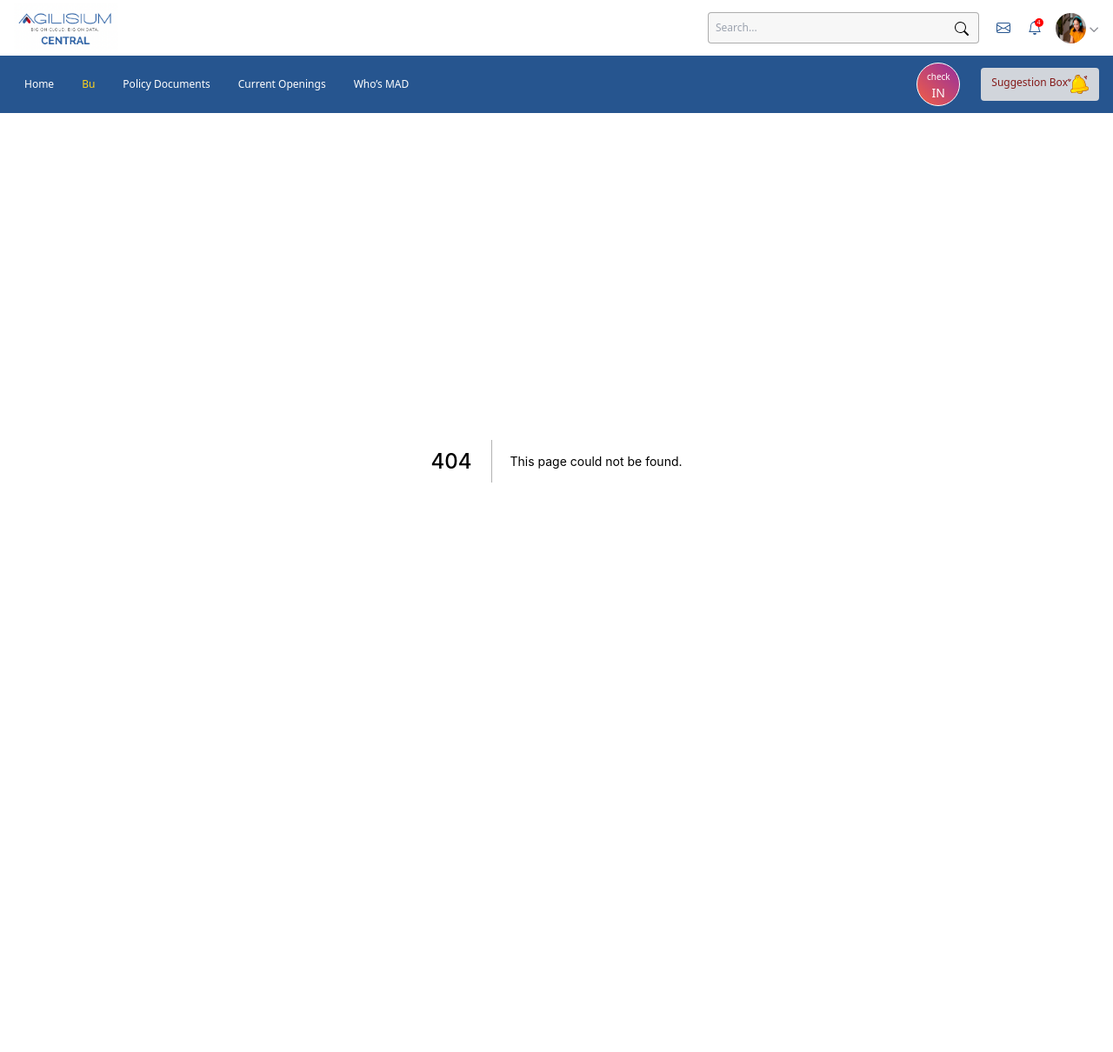
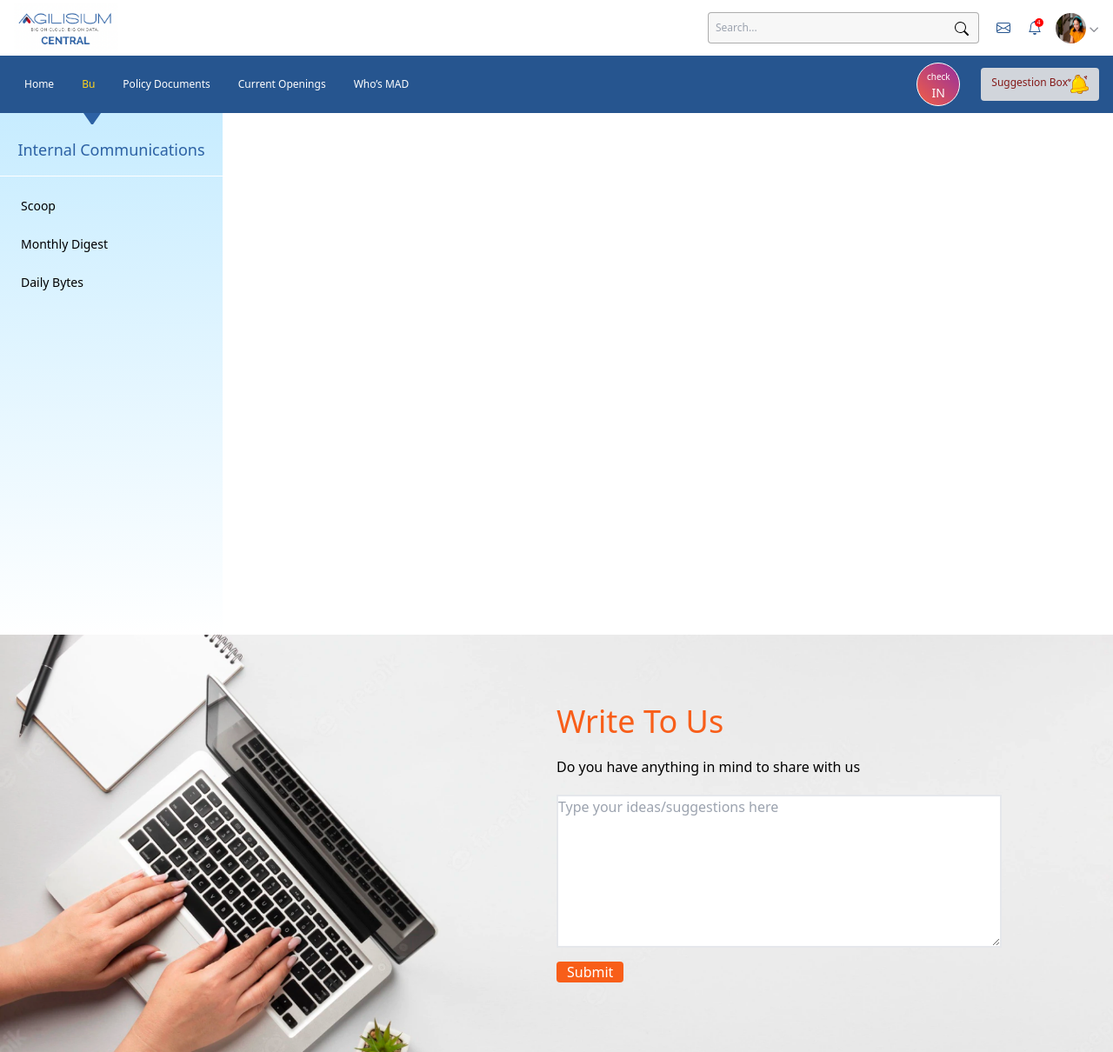
Before and after one commit to Jaga15/agilisium-central, a Next.js app: page /Bu/InternalCommunications/DailyBytes in a window 1280 px wide. Before the commit this address had no page. Shown: the whole page at 87% size. Before the commit the page ends 930 px from the top, so only its background shows below. Built offline with nearby package versions, Linux system fonts and the light colour scheme.

Commit message:
DailyBytes

```diff
--- a/components/CarouselLayout/CarouselLayout.tsx
+++ b/components/CarouselLayout/CarouselLayout.tsx
@@ -3,7 +3,7 @@ interface CarouselLayouttype {
 }
 const CarouselLayout = (props: CarouselLayouttype) => {
   return (
-    <div className="flex py-8 items-center justify-between mx-7">
+    <div className="flex py-8 items-center justify-between mx-3">
       <img src="../assets/images/Group 68.svg" className="mr-2 w-6 h-6" />
       <img className="object-scale-down h-72 " src={props.image} />
       <img src="../assets/images/Group 18.svg" className="ml-2 w-6 h-6" />
--- a/components/SideNav/SideNav.module.css
+++ b/components/SideNav/SideNav.module.css
@@ -10,3 +10,11 @@
 .blue {
   color: #2c61a4;
 }
+.triangle {
+  border-top: 13px solid #2c61a4;
+  border-right: 9px solid transparent;
+  border-left: 9px solid transparent;
+}
+.height {
+  height: 75vh;
+}
--- a/components/SideNav/Sidenav.tsx
+++ b/components/SideNav/Sidenav.tsx
@@ -1,17 +1,32 @@
 import classes from './SideNav.module.css'
 
-const SideNav = () => {
-  const fields = ['Scoop', 'Monthly Digest', 'Daily Bytes']
-
+interface SideNavtype {
+  name: string
+  fields: Array<string>
+}
+const SideNav = (props: SideNavtype) => {
   return (
-    <div className={`${classes.bluegradient}  h-screen`}>
-      <p className={`${classes.blue} text-center text-lg py-4`}>
-        Internal Communication
+    <div className={`${classes.bluegradient} ${classes.height} `}>
+      <div className="w-5 h-5 ml-24">
+        <div className={classes.triangle}></div>
+      </div>
+      <p className={`${classes.blue} text-center text-lg pb-4 pt-2`}>
+        {props.name}
       </p>
       <hr className="border-white pb-3" />
-      {fields.map((ele) => (
-        <a key={ele} className="pl-6 py-3 text-sm block" href={`#${ele}`}>
-          {ele}
+      {props.fields.map((ele) => (
+        <a
+          key={ele}
+          className="pl-6 py-3 text-sm block"
+          href={
+            ele.indexOf('/') > -1
+              ? `/Bu/InternalCommunications/${ele
+                  .replace('/', '')
+                  .replace(' ', '')}`
+              : `#${ele}`
+          }
+        >
+          {ele.replace('/', '')}
         </a>
       ))}
     </div>
--- /dev/null
+++ b/components/WriteToUS/WriteToUS.module.css
@@ -0,0 +1,12 @@
+.img {
+  width: 100vw;
+  height: 60vh;
+  overflow: hidden;
+  object-fit: cover;
+}
+.orange {
+  color: #f85e19;
+}
+.backgroundorange {
+  background-color: #f85e19;
+}
--- /dev/null
+++ b/components/WriteToUS/WriteToUS.tsx
@@ -0,0 +1,29 @@
+import classes from './WriteToUS.module.css'
+
+const WriteToUS = () => {
+  return (
+    <div>
+      <div className="relative">
+        <img
+          src="../../assets/images/Image 7.png"
+          className={`${classes.img}`}
+        />
+        <div className="flex flex-col items-start absolute top-20 left-1/2 w-2/5">
+          <p className={`text-4xl ${classes.orange}`}>Write To Us</p>
+          <p className=" py-5">Do you have anything in mind to share with us</p>
+          <textarea
+            className="w-full h-44 border-2 border-gray-200"
+            placeholder="Type your ideas/suggestions here"
+          />
+          <button
+            className={`border-0  px-3 rounded text-white mt-4 ${classes.backgroundorange}`}
+          >
+            Submit
+          </button>
+        </div>
+      </div>
+    </div>
+  )
+}
+
+export default WriteToUS
--- a/pages/Bu/InternalCommunications.tsx
+++ /dev/null
@@ -1,31 +0,0 @@
-import CarouselLayout from '../../components/CarouselLayout/CarouselLayout'
-import GradientTitle from '../../components/GradientTitle/GradientTitle'
-import SideNav from '../../components/SideNav/Sidenav'
-import WhatsNewCard from '../../components/WhatsNewCard/WhatsNewCard'
-// import classes from '../../styles/InternalCommunication.module.css'
-const InternalCommunication = () => {
-  return (
-    <div className="flex justify-between">
-      <div className={` w-1/5`}>
-        <SideNav />
-      </div>
-      <div className={`w-3/6 `}>
-        <GradientTitle name="Fun Space" />
-        <CarouselLayout image="../../assets/images/image1.png" />
-        <GradientTitle name="Scoop" />
-        <CarouselLayout image="../../assets/images/image 5.png" />
-        <GradientTitle name="Monthly Digest" />
-        <CarouselLayout image="../../assets/images/image 6.png" />
-      </div>
-      <div className={`w-1/5 mr-10`}>
-        <WhatsNewCard
-          image="../../assets/images/l1.png"
-          title="Build Application Modernization Practice with AWS (Technical)"
-          description="Whatever the agency, organization or institution, our customers want to become Whatever the agency, organization or institution, our customers want to becomeWhatever the agency, organization or institution, our customers want to become"
-        />
-      </div>
-    </div>
-  )
-}
-
-export default InternalCommunication
--- /dev/null
+++ b/pages/Bu/InternalCommunications/DailyBytes.tsx
@@ -0,0 +1,19 @@
+import SideNav from '../../../components/SideNav/Sidenav'
+import WriteToUS from '../../../components/WriteToUS/WriteToUS'
+
+const fields = ['Scoop', 'Monthly Digest', '/Daily Bytes']
+
+const DailyBytes = () => {
+  return (
+    <div>
+      <div className="flex justify-between">
+        <div className={` w-1/5`}>
+          <SideNav name="Internal Communications" fields={fields} />
+        </div>
+      </div>
+      <WriteToUS />
+    </div>
+  )
+}
+
+export default DailyBytes
--- /dev/null
+++ b/pages/Bu/InternalCommunications/index.tsx
@@ -0,0 +1,38 @@
+import CarouselLayout from '../../../components/CarouselLayout/CarouselLayout'
+import GradientTitle from '../../../components/GradientTitle/GradientTitle'
+import SideNav from '../../../components/SideNav/Sidenav'
+import WhatsNewCard from '../../../components/WhatsNewCard/WhatsNewCard'
+import WriteToUS from '../../../components/WriteToUS/WriteToUS'
+// import classes from '../../styles/InternalCommunication.module.css'
+
+const fields = ['Scoop', 'Monthly Digest', '/Daily Bytes']
+
+const InternalCommunication = () => {
+  return (
+    <div>
+      <div className="flex justify-between">
+        <div className={` w-1/5`}>
+          <SideNav name="Internal Communications" fields={fields} />
+        </div>
+        <div className={`w-3/6 `}>
+          <GradientTitle name="Fun Space" />
+          <CarouselLayout image="../../assets/images/image1.png" />
+          <GradientTitle name="Scoop" />
+          <CarouselLayout image="../../assets/images/image 5.png" />
+          <GradientTitle name="Monthly Digest" />
+          <CarouselLayout image="../../assets/images/image 6.png" />
+        </div>
+        <div className={`w-1/5 mr-10`}>
+          <WhatsNewCard
+            image="../../assets/images/l1.png"
+            title="Build Application Modernization Practice with AWS (Technical)"
+            description="Whatever the agency, organization or institution, our customers want to become Whatever the agency, organization or institution, our customers want to becomeWhatever the agency, organization or institution, our customers want to become"
+          />
+        </div>
+      </div>
+      <WriteToUS />
+    </div>
+  )
+}
+
+export default InternalCommunication
```
Also changed, not shown: public/assets/images/Image 7.png (added).
